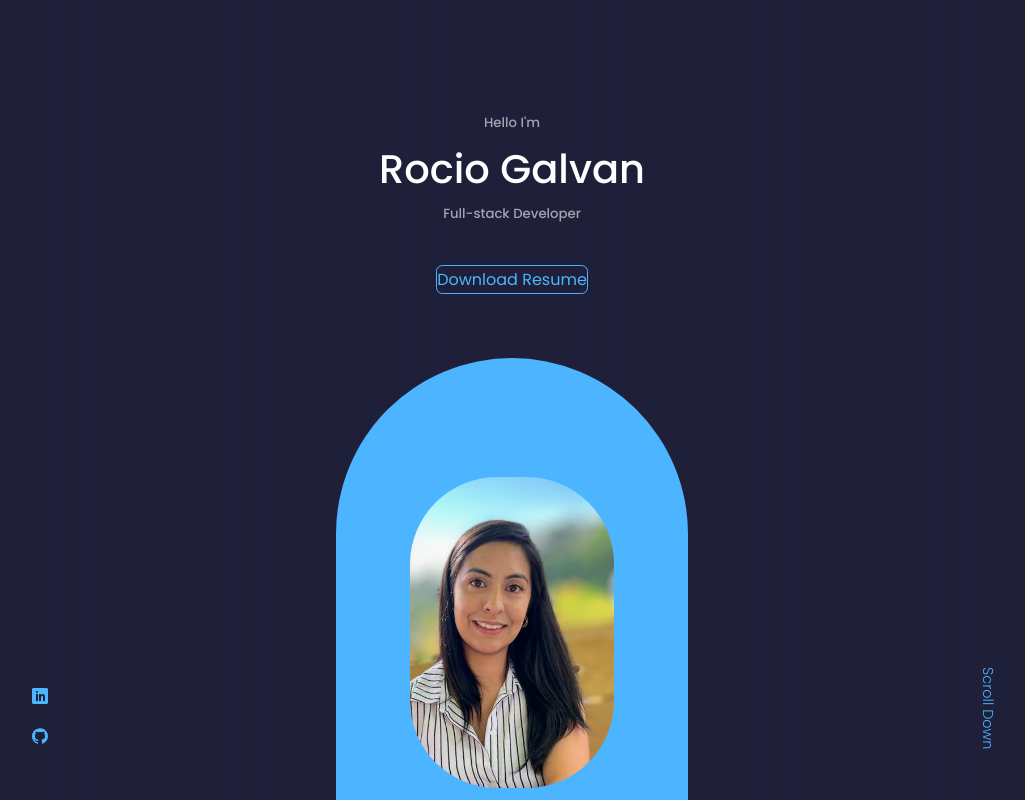
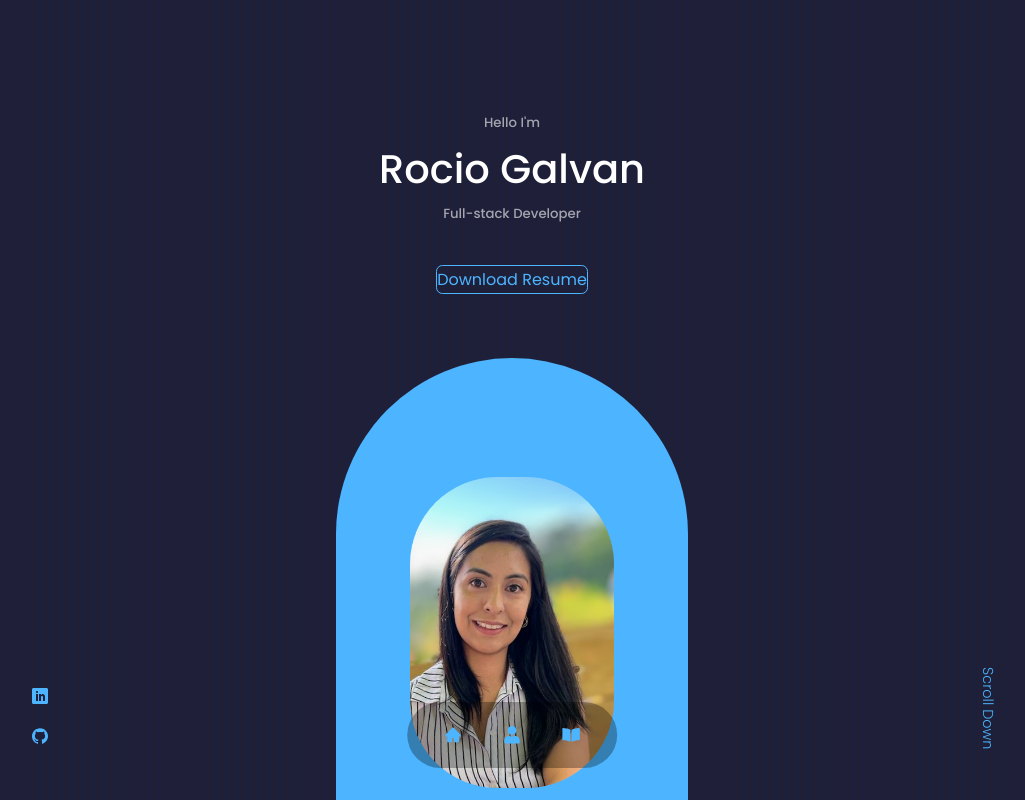
Before and after one commit to Ro-Galvan/professional-react-portfolio, a React (Create React App) app: page / in a window 1280 px wide. Shown: the top 800 px of the page, without its empty margins (128-1153 px from the left). Built offline with nearby package versions, Linux system fonts and the light colour scheme.

Commit message:
started the active or not feature on nav bar but will save and finish that part another day

```diff
--- a/src/components/nav/Nav.jsx
+++ b/src/components/nav/Nav.jsx
@@ -5,11 +5,15 @@
 // import {GiBrain} from 'react-icons/gi'
 import {FaBookOpen} from 'react-icons/fa'
 // import {MdEmail} from 'react-icons/md'
+// use useState if you want to implement active feature on nav bar-- 1:18
+import { useState } from 'react'
 
 export default function Nav() {
+  // didn't finish the active or not feature
+  // const [activeNav, setActiveNav] = useState ('#');
   return (
     <nav>
-      <a href="#"><AiFillHome/></a>
+      <a href="#" className='active'><AiFillHome/></a>
       <a href="#about"><FaUser/></a>
       {/* <a href="#skills"><GiBrain/></a> */}
       <a href="#portfolio"><FaBookOpen/></a>
--- a/src/components/nav/nav.css
+++ b/src/components/nav/nav.css
@@ -0,0 +1,34 @@
+nav {
+  background: rgba(0, 0, 0, 0.3);
+  width: max-content;
+  display: block;
+  padding: .7rem 1.5rem;
+  z-index: 2;
+  position: fixed;
+  left: 50%;
+  transform: translateX(-50%);
+  bottom: 2rem;
+  display: flex;
+  gap: 1rem;
+  border-radius: 3rem;
+  /* backdrop-filter: blur(15px); */
+}
+
+nav a {
+  background: transparent;
+  padding: 0.8rem;
+  border-radius: 50%;
+  display: flex;
+  /* color: var(--color-light); */
+  font-size: 1.1rem;
+}
+
+/* nav a:hover {
+  background-color: rgba(0, 0, 0, 0.3);;
+} */
+
+/* if you implement the below it will have a circle since I added a class called active to home page on Nav.jsx-- I removed it for now */
+/* nav a.active {
+  background: var(--color-bg);
+  color: var(--color-white);
+} */
```
